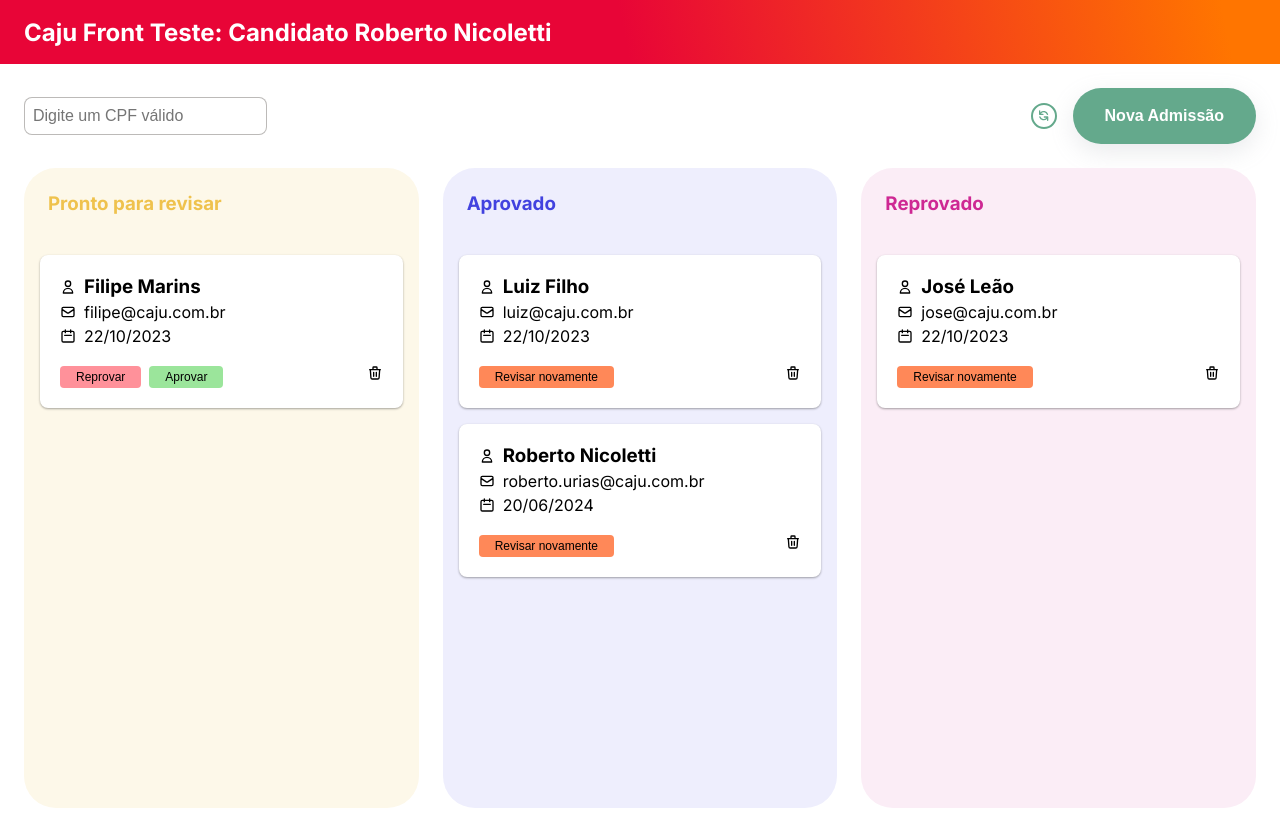
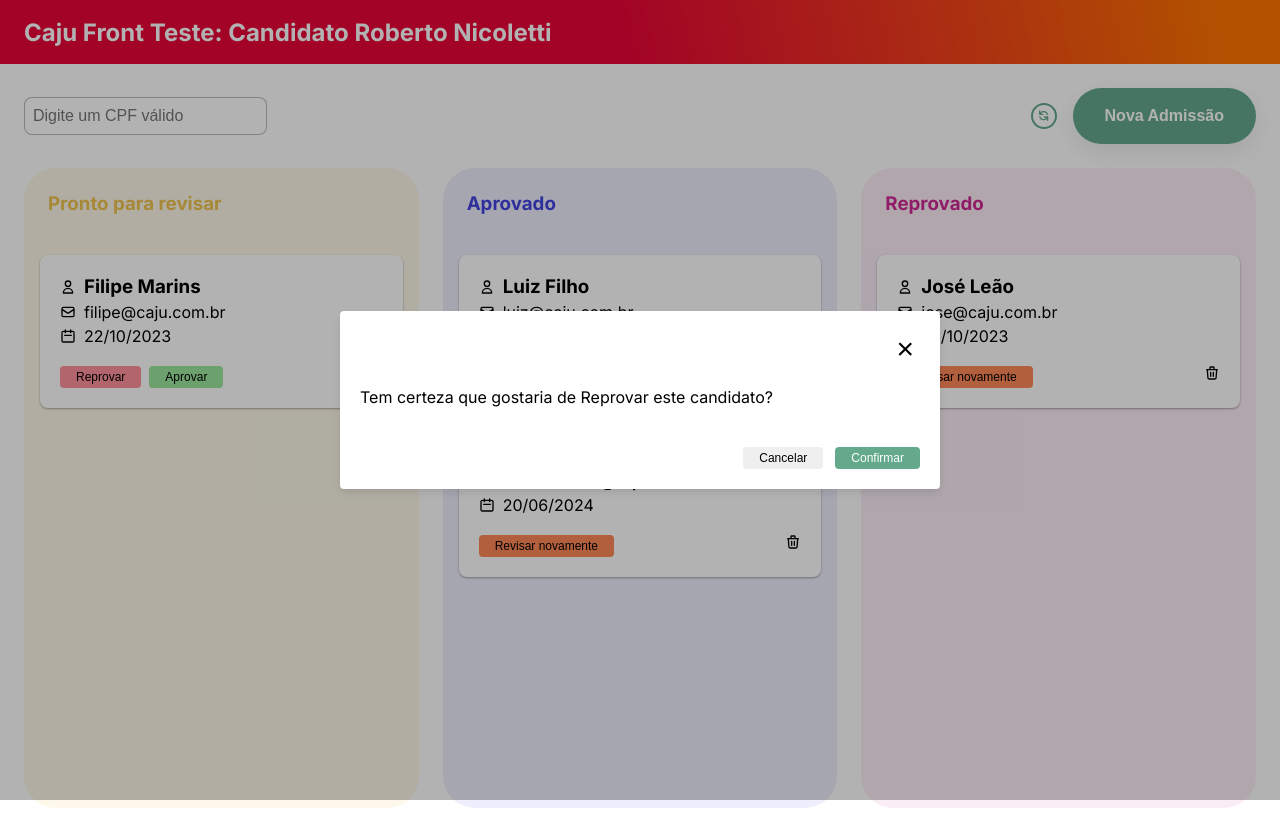
Before and after one commit to robertourias/challenge-caju-front, a React (Vite) app: page /#/dashboard in a window 1280 px wide. Both pictures are taken after a click on the button "Reprovar". Built offline with nearby package versions, Linux system fonts and the light colour scheme; data requests are answered from the project's data file.

Commit message:
Criando eventos dos cards

```diff
--- a/src/RegistrationContext.tsx
+++ b/src/RegistrationContext.tsx
@@ -11,6 +11,7 @@ interface RegistrationContextType {
   addRegistration: (newRegistration: RegistrationType) => Promise<void>;
   updateRegistrationStatus: (
     id: string,
+    data: RegistrationType,
     status: StatusEnum
   ) => Promise<void>;
   deleteRegistration: (id: string) => Promise<void>;
@@ -46,7 +47,10 @@ const RegistrationProvider = ({ children }: { children: React.ReactNode }) => {
           setError(err);
         }
       } finally {
-        setIsLoading(false);
+        setTimeout(() => {
+          console.log("Simulando demora no carregamento...");
+          setIsLoading(false);
+        }, 2000);
       }
     };
     fetchData();
@@ -58,6 +62,7 @@ const RegistrationProvider = ({ children }: { children: React.ReactNode }) => {
       admissionDate: new Date(),
       status: StatusEnum.REVIEW
     }
+    setIsLoading(true);
     try {
       const response = await api.post("/registrations", parsedRegistration);
       setRegistrations([
@@ -68,37 +73,58 @@ const RegistrationProvider = ({ children }: { children: React.ReactNode }) => {
       if(err instanceof Error) {
         setError(err);
       }
+    } finally {
+      setTimeout(() => {
+        console.log("Simulando demora no carregamento...");
+        setIsLoading(false);
+      }, 800);
     }
   };
 
   const updateRegistrationStatus = async (
     id: string,
+    registration: RegistrationType,
     status: StatusEnum
   ) => {
+    setIsLoading(true);
     try {
-      await api.put(`/registrations/${id}`, { status });
+      await api.put(`/registrations/${id}`, { ...registration, status });
       setRegistrations((prevRegistrations) =>
-        prevRegistrations.map((registration) =>
-          registration.id === id
-            ? { ...registration, status }
-            : registration
+        prevRegistrations.map((item) =>
+          item.id === id
+            ? { ...item, status }
+            : item
         )
       );
     } catch (err) {
       if(err instanceof Error) {
         setError(err);
       }
+    } finally {
+      setTimeout(() => {
+        console.log("Simulando demora no carregamento...");
+        setIsLoading(false);
+      }, 800);
     }
   };
 
   const deleteRegistration = async (id: string) => {
+    setIsLoading(true);
     try {
       await api.delete(`/registrations/${id}`);
       setRegistrations((prevRegistrations) =>
         prevRegistrations.filter((registration) => registration.id !== id)
       );
+
     } catch (err) {
-      setError(err);
+      if(err instanceof Error) {
+        setError(err);
+      }
+    } finally {
+      setTimeout(() => {
+        console.log("Simulando demora no carregamento...");
+        setIsLoading(false);
+      }, 800);
     }
   };
 
--- a/src/components/Buttons/index.tsx
+++ b/src/components/Buttons/index.tsx
@@ -1,6 +1,6 @@
 import styled from "styled-components";
 
-const Button = styled.button`
+export const Button = styled.button`
   outline: none;
   display: flex;
   align-items: center;
@@ -29,6 +29,3 @@ export const ButtonSmall = styled.button<{
   color: ${(props) => props.color ?? "#000"};
   cursor: pointer;
 `;
-
-
-export default Button;
--- /dev/null
+++ b/src/components/Dialog/index.tsx
@@ -0,0 +1,30 @@
+import { ButtonSmall } from "../Buttons";
+import *  as S from "./styles";
+
+interface DialogProps {
+  isOpen: boolean;
+  text: string;
+  onClose: () => void;
+  onConfirm: () => void;
+}
+
+export const  Dialog = ({ isOpen, text, onClose, onConfirm }: DialogProps) => {
+  if (!isOpen) {
+    return null;
+  }
+
+  return (
+    <S.DialogOverlay>
+      <S.DialogContent>
+        <S.DialogHeader>
+          <S.DialogCloseButton onClick={onClose}>&times;</S.DialogCloseButton>
+        </S.DialogHeader>
+        <S.DialogBody>{text}</S.DialogBody>
+        <S.DialogActions>
+          <ButtonSmall onClick={onClose}>Cancelar</ButtonSmall>
+          <ButtonSmall onClick={onConfirm} bgcolor="#64a98c" color="#FFF">Confirmar</ButtonSmall>
+        </S.DialogActions>
+      </S.DialogContent>
+    </S.DialogOverlay>
+  );
+}
--- /dev/null
+++ b/src/components/Dialog/styles.ts
@@ -0,0 +1,48 @@
+import styled from 'styled-components';
+
+export const DialogOverlay = styled.div`
+  position: fixed;
+  top: 0;
+  left: 0;
+  width: 100%;
+  height: 100%;
+  background-color: rgba(0, 0, 0, 0.3);
+  z-index: 1000;
+  display: flex;
+  justify-content: center;
+  align-items: center;
+`;
+
+export const DialogContent = styled.div`
+  background-color: #fff;
+  padding: 20px;
+  border-radius: 4px;
+  box-shadow: 0 4px 8px rgba(0, 0, 0, 0.1);
+  max-width: 560px;
+  width: 90%;
+`;
+
+export const DialogHeader = styled.div`
+  display: flex;
+  justify-content: end;
+  align-items: center;
+  margin-bottom: 20px;
+`;
+
+export const DialogCloseButton = styled.button`
+  background: transparent;
+  border: none;
+  cursor: pointer;
+  font-size: 30px;
+`;
+
+export const DialogBody = styled.div`
+  /* Estilos para o corpo do modal */
+`;
+
+export const DialogActions = styled.div`
+  display: flex;
+  justify-content: flex-end;
+  gap: 12px;
+  margin-top: 40px;
+`;
--- a/src/components/Loading/styles.tsx
+++ b/src/components/Loading/styles.tsx
@@ -15,7 +15,7 @@ export const Layer = styled.div`
   left: 0;
   width: 100%;
   height: 100%;
-  background-color: #0009;
+  background-color: #0007;
   display: flex;
   justifyContent: "center",
   alignItems: "center"
--- a/src/components/TextField/index.tsx
+++ b/src/components/TextField/index.tsx
@@ -25,7 +25,7 @@ type Props = {
   error?: string;
 } & InputHTMLAttributes<any>;
 
-const TextField = (props: Props) => {
+export const TextField = (props: Props) => {
   return (
     <div>
       <label htmlFor={props.id}>{props.label}</label>
@@ -34,5 +34,3 @@ const TextField = (props: Props) => {
     </div>
   );
 };
-
-export default TextField;
--- /dev/null
+++ b/src/components/index.ts
@@ -0,0 +1,9 @@
+import { Button, ButtonSmall } from './Buttons';
+import { IconButton, _IconButtonStyled } from './Buttons/IconButton';
+import { Dialog } from './Dialog';
+import { Header } from './Header';
+import { Loading } from './Loading';
+import { Notification } from './Notification';
+import { TextField } from './TextField';
+
+export { Button, ButtonSmall, IconButton, _IconButtonStyled, Dialog, Header, Loading, Notification, TextField };
--- a/src/pages/Dashboard/components/RegistrationCard/index.tsx
+++ b/src/pages/Dashboard/components/RegistrationCard/index.tsx
@@ -1,4 +1,4 @@
-import { ButtonSmall } from "~/components/Buttons";
+import { ButtonSmall, Dialog } from "~/components";
 import * as S from "./styles";
 import {
   HiOutlineMail,
@@ -8,16 +8,53 @@ import {
 } from "react-icons/hi";
 import { StatusEnum } from "~/types/Status";
 import { useRegistrationContext } from "~/RegistrationContext";
+import { useRef, useState } from "react";
+import { RegistrationType } from "~/types/Registration";
 
 type RegistrationCardProps = {
-  data: any;
+  data: RegistrationType;
   collumStatus: StatusEnum
 };
 
 const RegistrationCard = ({ data, collumStatus }: RegistrationCardProps) => {
-  const { registrations } = useRegistrationContext();
+  const { updateRegistrationStatus, deleteRegistration } = useRegistrationContext();
+  const [dialogText, setDialogText] = useState<string>("");
+  const [isOpenDialog, setIsOpenDialog] = useState<boolean>(false);
+  const idRegistration = useRef(data.id);
+  const statusRegistration = useRef(StatusEnum.REVIEW);
+  const operation = useRef("update");
+
+  function handleUpdate(text: string, status: StatusEnum) {
+    setDialogText(text);
+    setIsOpenDialog(true);
+    statusRegistration.current = status;
+    operation.current = "update";
+  }
+
+  function closeDialog() {
+    setIsOpenDialog(false)
+  }
+
+  async function handleConfirmDialog() {
+    if(idRegistration.current) {
+      if(operation.current === "delete") {
+        await deleteRegistration(idRegistration.current)
+      } else {
+        await updateRegistrationStatus(idRegistration.current, data, statusRegistration.current);
+      }
+      closeDialog();
+    }
+  }
+
+  function handleDelete() {
+    setDialogText("Tem certeza que deseja excluir este candidato?");
+    setIsOpenDialog(true);
+    operation.current = "delete";
+  }
 
   return (
+    <>
+      <Dialog isOpen={isOpenDialog} onClose={closeDialog} onConfirm={handleConfirmDialog} text={dialogText} />
       <S.Card>
         <S.IconAndText>
           <HiOutlineUser />
@@ -33,20 +70,22 @@ const RegistrationCard = ({ data, collumStatus }: RegistrationCardProps) => {
         </S.IconAndText>
         <S.Actions>
           <S.Buttons>
-          {collumStatus === StatusEnum.REVIEW && (
+            {
+            collumStatus === StatusEnum.REVIEW && (
               <>
-              <ButtonSmall bgcolor="rgb(255, 145, 154)" >Reprovar</ButtonSmall>
-              <ButtonSmall bgcolor="rgb(155, 229, 155)">Aprovar</ButtonSmall>
+                <ButtonSmall bgcolor="rgb(255, 145, 154)" onClick={() => handleUpdate("Tem certeza que gostaria de Reprovar este candidato?", StatusEnum.REPROVED)}>Reprovar</ButtonSmall>
+                <ButtonSmall bgcolor="rgb(155, 229, 155)" onClick={() => handleUpdate("Tem certeza que gostaria de Aprovar este candidato?", StatusEnum.APPROVED)}>Aprovar</ButtonSmall>
               </>
             )}
 
             {collumStatus !== StatusEnum.REVIEW && (
-            <ButtonSmall bgcolor="#ff8858">Revisar novamente</ButtonSmall>
+              <ButtonSmall bgcolor="#ff8858" onClick={() => handleUpdate("Tem certeza que gostaria de Revisar novamente este candidato?", StatusEnum.REVIEW)}>Revisar novamente</ButtonSmall>
             )}
           </S.Buttons>
-        <HiOutlineTrash />
+          <HiOutlineTrash onClick={handleDelete} />
         </S.Actions>
       </S.Card>
+    </>
   );
 };
 
--- a/src/pages/Dashboard/components/Searchbar/index.tsx
+++ b/src/pages/Dashboard/components/Searchbar/index.tsx
@@ -1,8 +1,8 @@
 import { HiRefresh } from "react-icons/hi";
 import { useHistory } from "react-router-dom";
-import Button from "~/components/Buttons";
+import { Button } from "~/components/Buttons";
 import { IconButton } from "~/components/Buttons/IconButton";
-import TextField from "~/components/TextField";
+import { TextField } from "~/components/TextField";
 import routes from "~/router/routes";
 import * as S from "./styles";
 export const SearchBar = () => {
--- a/src/pages/NewUser/index.tsx
+++ b/src/pages/NewUser/index.tsx
@@ -2,9 +2,7 @@ import { HiOutlineArrowLeft } from "react-icons/hi";
 import { useHistory } from "react-router-dom";
 
 import routes from "~/router/routes";
-import TextField from "~/components/TextField";
-import Button from "~/components/Buttons";
-import { IconButton } from "~/components/Buttons/IconButton";
+import { Button, IconButton, TextField } from "~/components";
 
 import * as S from "./styles";
 
--- a/src/pages/NewUser/styles.ts
+++ b/src/pages/NewUser/styles.ts
@@ -1,6 +1,5 @@
 import styled from "styled-components";
-import { _IconButtonStyled } from "~/components/Buttons/IconButton";
-import Button from "~/components/Buttons";
+import { Button, _IconButtonStyled}  from "~/components";
 
 
 export const Container = styled.div`
```
Also changed, not shown: src/components/Modal/index.tsx (deleted, +0 -27 lines), 1 other file (tests, documents, lock files or other folders). Lines whose indentation alone changed are shown as unchanged.
